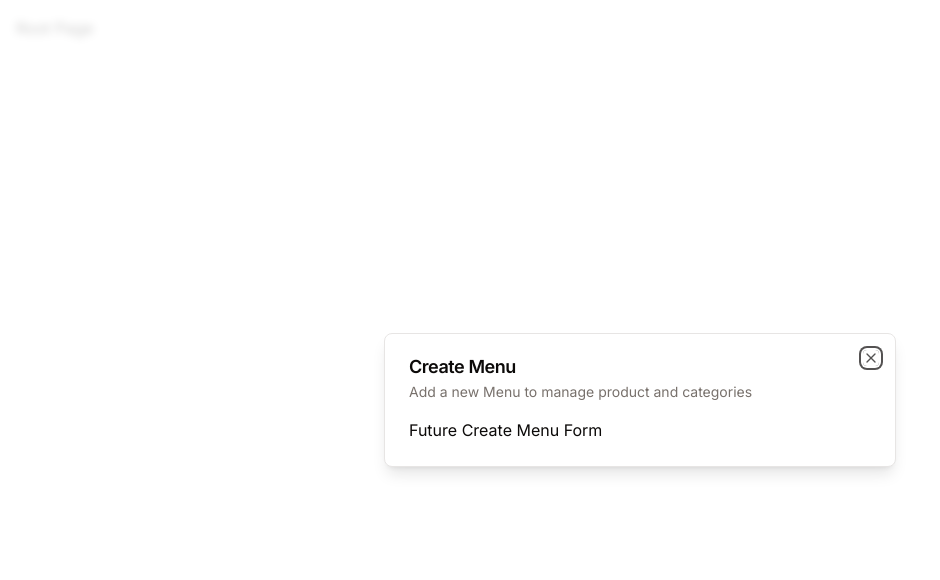
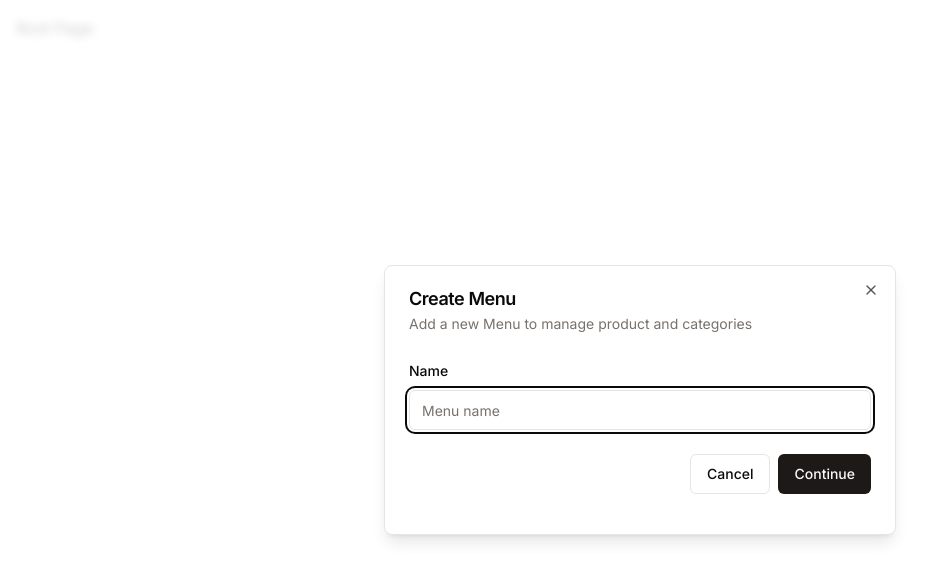
Before and after one commit to MaRtenkata/ecommerce-project-admin, a Next.js app: page / in a window 1280 px wide. Shown: the top 580 px of the page, without its empty margins (0-940 px from the left). Built offline with nearby package versions, Linux system fonts and the light colour scheme.

Commit message:
created a form to add menus using zod and react-hook-form

```diff
--- a/components/modals/store-modal.tsx
+++ b/components/modals/store-modal.tsx
@@ -1,11 +1,39 @@
 'use client';
 
+import { z } from 'zod';
 import { Modal } from '../ui/modal';
 import { useStoreModal } from '@/hooks/use-store-modal';
+import { useForm } from 'react-hook-form';
+import { zodResolver } from '@hookform/resolvers/zod';
+import {
+  Form,
+  FormControl,
+  FormField,
+  FormItem,
+  FormLabel,
+  FormMessage,
+} from '../ui/form';
+import { Input } from '../ui/input';
+import { Button } from '../ui/button';
+
+const formSchema = z.object({
+  name: z.string().min(1),
+});
 
 export const StoreModal = () => {
   const onClose = useStoreModal((state) => state.onClose);
   const isOpen = useStoreModal((state) => state.isOpen);
+
+  const form = useForm<z.infer<typeof formSchema>>({
+    resolver: zodResolver(formSchema),
+    defaultValues: {
+      name: '',
+    },
+  });
+
+  const onSubmit = async (values: z.infer<typeof formSchema>) => {
+    console.log(values);
+  };
 
   return (
     <Modal
@@ -14,7 +42,33 @@
       isOpen={isOpen}
       onClose={onClose}
     >
-      Future Create Menu Form
+      <div>
+        <div className='space-y-4 py-2 pb-4'>
+          <Form {...form}>
+            <form onSubmit={form.handleSubmit(onSubmit)}>
+              <FormField
+                control={form.control}
+                name='name'
+                render={({ field }) => (
+                  <FormItem>
+                    <FormLabel>Name</FormLabel>
+                    <FormControl>
+                      <Input placeholder='Menu name' {...field} />
+                    </FormControl>
+                    <FormMessage />
+                  </FormItem>
+                )}
+              />
+              <div className='pt-6 space-x-2 flex items-center justify-end'>
+                <Button variant='outline' onClick={onClose}>
+                  Cancel
+                </Button>
+                <Button type='submit'>Continue</Button>
+              </div>
+            </form>
+          </Form>
+        </div>
+      </div>
     </Modal>
   );
 };
--- /dev/null
+++ b/components/ui/form.tsx
@@ -0,0 +1,177 @@
+import * as React from 'react';
+import * as LabelPrimitive from '@radix-ui/react-label';
+import { Slot } from '@radix-ui/react-slot';
+import {
+  Controller,
+  ControllerProps,
+  FieldPath,
+  FieldValues,
+  FormProvider,
+  useFormContext,
+} from 'react-hook-form';
+
+import { cn } from '@/lib/utils';
+import { Label } from '@/components/ui/label';
+
+const Form = FormProvider;
+
+type FormFieldContextValue<
+  TFieldValues extends FieldValues = FieldValues,
+  TName extends FieldPath<TFieldValues> = FieldPath<TFieldValues>
+> = {
+  name: TName;
+};
+
+const FormFieldContext = React.createContext<FormFieldContextValue>(
+  {} as FormFieldContextValue
+);
+
+const FormField = <
+  TFieldValues extends FieldValues = FieldValues,
+  TName extends FieldPath<TFieldValues> = FieldPath<TFieldValues>
+>({
+  ...props
+}: ControllerProps<TFieldValues, TName>) => {
+  return (
+    <FormFieldContext.Provider value={{ name: props.name }}>
+      <Controller {...props} />
+    </FormFieldContext.Provider>
+  );
+};
+
+const useFormField = () => {
+  const fieldContext = React.useContext(FormFieldContext);
+  const itemContext = React.useContext(FormItemContext);
+  const { getFieldState, formState } = useFormContext();
+
+  const fieldState = getFieldState(fieldContext.name, formState);
+
+  if (!fieldContext) {
+    throw new Error('useFormField should be used within <FormField>');
+  }
+
+  const { id } = itemContext;
+
+  return {
+    id,
+    name: fieldContext.name,
+    formItemId: `${id}-form-item`,
+    formDescriptionId: `${id}-form-item-description`,
+    formMessageId: `${id}-form-item-message`,
+    ...fieldState,
+  };
+};
+
+type FormItemContextValue = {
+  id: string;
+};
+
+const FormItemContext = React.createContext<FormItemContextValue>(
+  {} as FormItemContextValue
+);
+
+const FormItem = React.forwardRef<
+  HTMLDivElement,
+  React.HTMLAttributes<HTMLDivElement>
+>(({ className, ...props }, ref) => {
+  const id = React.useId();
+
+  return (
+    <FormItemContext.Provider value={{ id }}>
+      <div ref={ref} className={cn('space-y-2', className)} {...props} />
+    </FormItemContext.Provider>
+  );
+});
+FormItem.displayName = 'FormItem';
+
+const FormLabel = React.forwardRef<
+  React.ElementRef<typeof LabelPrimitive.Root>,
+  React.ComponentPropsWithoutRef<typeof LabelPrimitive.Root>
+>(({ className, ...props }, ref) => {
+  const { error, formItemId } = useFormField();
+
+  return (
+    <Label
+      ref={ref}
+      className={cn(error && 'text-destructive', className)}
+      htmlFor={formItemId}
+      {...props}
+    />
+  );
+});
+FormLabel.displayName = 'FormLabel';
+
+const FormControl = React.forwardRef<
+  React.ElementRef<typeof Slot>,
+  React.ComponentPropsWithoutRef<typeof Slot>
+>(({ ...props }, ref) => {
+  const { error, formItemId, formDescriptionId, formMessageId } =
+    useFormField();
+
+  return (
+    <Slot
+      ref={ref}
+      id={formItemId}
+      aria-describedby={
+        !error
+          ? `${formDescriptionId}`
+          : `${formDescriptionId} ${formMessageId}`
+      }
+      aria-invalid={!!error}
+      {...props}
+    />
+  );
+});
+FormControl.displayName = 'FormControl';
+
+const FormDescription = React.forwardRef<
+  HTMLParagraphElement,
+  React.HTMLAttributes<HTMLParagraphElement>
+>(({ className, ...props }, ref) => {
+  const { formDescriptionId } = useFormField();
+
+  return (
+    <p
+      ref={ref}
+      id={formDescriptionId}
+      className={cn('text-sm text-muted-foreground', className)}
+      {...props}
+    />
+  );
+});
+FormDescription.displayName = 'FormDescription';
+
+const FormMessage = React.forwardRef<
+  HTMLParagraphElement,
+  React.HTMLAttributes<HTMLParagraphElement>
+>(({ className, children, ...props }, ref) => {
+  const { error, formMessageId } = useFormField();
+  const body = error ? String(error?.message) : children;
+
+  if (!body) {
+    return null;
+  }
+
+  return (
+    <p
+      ref={ref}
+      id={formMessageId}
+      className={cn('text-sm font-medium text-destructive', className)}
+      {...props}
+    >
+      {body}
+    </p>
+  );
+});
+FormMessage.displayName = 'FormMessage';
+
+export {
+  useFormField,
+  Form,
+  FormItem,
+  FormLabel,
+  FormControl,
+  FormDescription,
+  FormMessage,
+  FormField,
+};
--- /dev/null
+++ b/components/ui/input.tsx
@@ -0,0 +1,25 @@
+import * as React from "react"
+
+import { cn } from "@/lib/utils"
+
+export interface InputProps
+  extends React.InputHTMLAttributes<HTMLInputElement> {}
+
+const Input = React.forwardRef<HTMLInputElement, InputProps>(
+  ({ className, type, ...props }, ref) => {
+    return (
+      <input
+        type={type}
+        className={cn(
+          "flex h-10 w-full rounded-md border border-input bg-background px-3 py-2 text-sm ring-offset-background file:border-0 file:bg-transparent file:text-sm file:font-medium placeholder:text-muted-foreground focus-visible:outline-none focus-visible:ring-2 focus-visible:ring-ring focus-visible:ring-offset-2 disabled:cursor-not-allowed disabled:opacity-50",
+          className
+        )}
+        ref={ref}
+        {...props}
+      />
+    )
+  }
+)
+Input.displayName = "Input"
+
+export { Input }
--- /dev/null
+++ b/components/ui/label.tsx
@@ -0,0 +1,26 @@
+"use client"
+
+import * as React from "react"
+import * as LabelPrimitive from "@radix-ui/react-label"
+import { cva, type VariantProps } from "class-variance-authority"
+
+import { cn } from "@/lib/utils"
+
+const labelVariants = cva(
+  "text-sm font-medium leading-none peer-disabled:cursor-not-allowed peer-disabled:opacity-70"
+)
+
+const Label = React.forwardRef<
+  React.ElementRef<typeof LabelPrimitive.Root>,
+  React.ComponentPropsWithoutRef<typeof LabelPrimitive.Root> &
+    VariantProps<typeof labelVariants>
+>(({ className, ...props }, ref) => (
+  <LabelPrimitive.Root
+    ref={ref}
+    className={cn(labelVariants(), className)}
+    {...props}
+  />
+))
+Label.displayName = LabelPrimitive.Root.displayName
+
+export { Label }
--- a/package.json
+++ b/package.json
@@ -10,7 +10,9 @@
   },
   "dependencies": {
     "@clerk/nextjs": "^4.27.1",
+    "@hookform/resolvers": "^3.3.2",
     "@radix-ui/react-dialog": "^1.0.5",
+    "@radix-ui/react-label": "^2.0.2",
     "@radix-ui/react-slot": "^1.0.2",
     "class-variance-authority": "^0.7.0",
     "clsx": "^2.0.0",
@@ -18,8 +20,10 @@
     "next": "14.0.2",
     "react": "^18",
     "react-dom": "^18",
+    "react-hook-form": "^7.48.2",
     "tailwind-merge": "^2.0.0",
     "tailwindcss-animate": "^1.0.7",
+    "zod": "^3.22.4",
     "zustand": "^4.4.6"
   },
   "devDependencies": {
```
Also changed, not shown: 1 other file (tests, documents, lock files or other folders).
